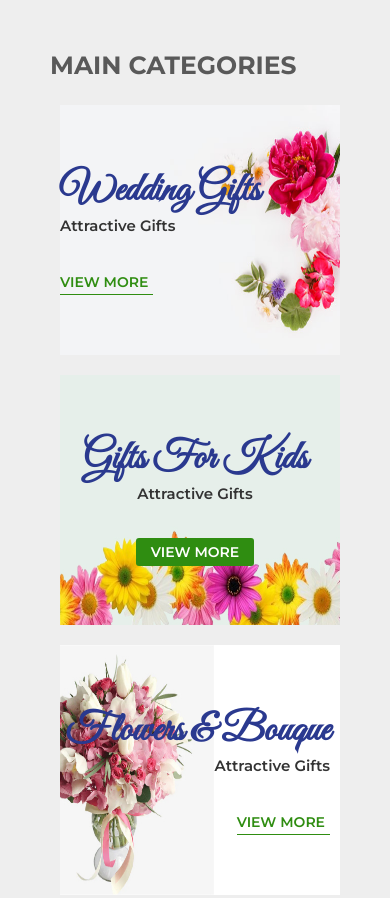
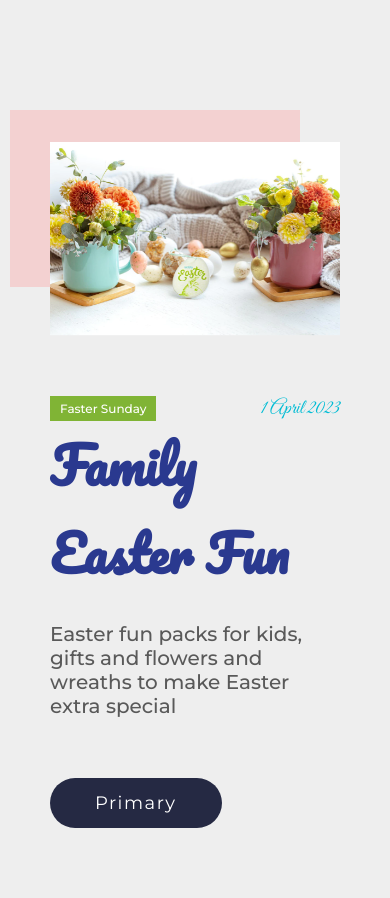
Before and after one commit to RejownAhmed/htmlComponent, a plain HTML site: page index.html in a window 390 px wide. Shown: the top 898 px of the page. Drawn offline with Linux system fonts and the light colour scheme; a web font is replaced by a local one.

Commit message:
All Finished

```diff
--- a/css/style.css
+++ b/css/style.css
@@ -1,4 +1,5 @@
 @import url('https://fonts.googleapis.com/css2?family=Montserrat:wght@200;300;400;500;600;700;800;900&family=Roboto:wght@300;400;500;700;900&display=swap&family=Great+Vibes&display=swap');
+@import url('https://fonts.googleapis.com/css2?family=Pacifico&display=swap');
 
 /*==> default styling starts */
 html,  *, *:before, *:after {
@@ -31,7 +32,6 @@ a,
 a:hover,
 a:focus,
 a:active {
-    display: block;
     text-decoration: none;
     outline: none;
     color: inherit;
@@ -54,37 +54,129 @@ section{
     align-items: center;
     padding: 50px;
 }
-
-.w-100{
-    width: 100% !important;
-}
 .section-title{
     font-size: 25px;
     font-weight: 700;
     text-transform: uppercase;
     margin-bottom: 25px;
 }
+
+/* Hero Section Design Starts  */
 .hero-section{
+    display: grid;
+    margin-top: 100px;
+    grid-template-columns: repeat(2, 1fr);
+    gap: 50px;
+    grid-column-gap: 100px;
+    width: 100%;
+}
+.hero-section__image{
+    max-width: 680px;
+    display: block;
+}
+.hero-section__image:before {
+    content: "";
+    position: absolute;
+    top: -40px;
+    left: -40px;
+    width: 100%;
+    height: 90%;
+    background-color: #f3d1d1;
+}
+
+.hero-section__image img{
+    width: 100%;
+    animation: float 3s ease-in-out infinite;
+    -webkit-animation: float 3s ease-in-out infinite;
+}
+.hero-section__content-subtitle{
     display: -ms-flexbox;
     display: flex;
     justify-content: space-between;
-    align-items: center;
-    width: 100%;
 }
-.hero-section__image{
-    width: 500px;
+.hero-section__content-subtitle h3 {
+    font-size: 12px;
+    padding: 5px 10px;
+    background: #80b435;
+    color: #fff;
+    font-weight: 500;
 }
-.hero-section__image img{
-    width: 100%;
-    height: auto;
+.hero-section__content-subtitle .date{
+    font-family: 'Great Vibes', cursive;
+    font-size: 20px;
+    text-transform: capitalize;
+    color: #00bcd4;
 }
-.hero-section__content__small-heading{
-    display: -ms-flexbox;
-    display: flex;
-    width: 100%;
-    justify-content: space-between;
+.hero-section__content-title{
+    font-size: 50px;
+    font-family: 'Pacifico', cursive;
+    margin-bottom: 25px;
+    color: #2a398f;
+}
+.hero-section__content-text{
+    font-size: 20px;
+    font-weight: 500;
 }
 
+.hero-section__content-button {
+    background: #252943;
+    border: none;
+    color: #fff;
+    margin-top: 100px;
+    line-height: 50px;
+    height: 50px;
+    padding: 0 40px;
+    border-radius: 25px;
+    letter-spacing: 1.5px;
+    display: inline-block;
+    font-size: 16px;
+    transition: all 0.3s linear;
+    -moz-transition: all 0.3s linear;
+    -webkit-transition: all 0.3s linear;
+    /* animation: float 3s ease-in-out infinite;
+    -webkit-animation: float 3s ease-in-out infinite; */
+}
+.hero-section__content-button:hover {
+    background: #e31837;
+    color: #fff;
+}
+@media only screen and (max-width: 1100px) {
+    .hero-section__content-title{
+        font-size: 45px;
+        margin-bottom: 15px;
+    }
+    .hero-section__content-text{
+        font-size: 16px;
+    }
+    .hero-section__content-button {
+        margin-top: 60px;
+        line-height: 45px;
+        height: 45px;
+        padding: 0 35px;
+        font-size: 15px;
+    }
+}
+@media only screen and (max-width: 992px) {
+    .hero-section{
+        grid-template-columns: repeat(1, 1fr);
+    }
+    .hero-section__content-title{
+        font-size: 50px;
+        margin-bottom: 25px;
+    }
+    .hero-section__content-text{
+        font-size: 20px;
+    }
+    .hero-section__content-button {
+        margin-top: 60px;
+        line-height: 50px;
+        height: 50px;
+        padding: 0 45px;
+        font-size: 18px;
+    }
+}
+
+/* Categories Design Starts  */
 .main-categories-section__categories{
     display: grid;
     grid-template-columns: repeat(3, 1fr);
@@ -196,8 +288,6 @@ section{
 .categories__item-button:hover::before{
     width: 100%;
 }
-
-
 
 /*= Products Carousel Section  =*/
 .product_carousel__product-item{
@@ -441,3 +531,33 @@ section{
 .product_carousel__product-item:hover .product_carousel__product-item__content__personalize {
 	bottom: 8%;
 }
+
+@-webkit-keyframes float {
+    0% {
+      /* box-shadow: 0 5px 15px 0px rgba(0, 0, 0, 0.3); */
+      transform: translatey(0px);
+    }
+    50% {
+      /* box-shadow: 0 25px 15px 0px rgba(0, 0, 0, 0.1); */
+      transform: translatey(-10px);
+    }
+    100% {
+      /* box-shadow: 0 5px 15px 0px rgba(0, 0, 0, 0.3); */
+      transform: translatey(0px);
+    }
+  }
+
+  @keyframes float {
+    0% {
+      /* box-shadow: 0 5px 15px 0px rgba(0, 0, 0, 0.3); */
+      transform: translatey(0px);
+    }
+    50% {
+      /* box-shadow: 0 25px 15px 0px rgba(0, 0, 0, 0.1); */
+      transform: translatey(-10px);
+    }
+    100% {
+      /* box-shadow: 0 5px 15px 0px rgba(0, 0, 0, 0.3); */
+      transform: translatey(0px);
+    }
+  }
--- a/index.html
+++ b/index.html
@@ -16,6 +16,25 @@
 
     <div class="container">
 
+
+        <section class="hero-section">
+            <div class="hero-section__image">
+                <img src="./images/7.webp" alt="Easter fun with flowers from Freepik">
+            </div>
+            <div class="hero-section__content">
+                <div class="hero-section__content-subtitle">
+                    <h3>Faster Sunday</h3>
+                    <div class="date">1 april 2023</div>
+                </div>
+                <h2 class="hero-section__content-title">
+                    Family Easter Fun
+                </h2>
+                <p class="hero-section__content-text">
+                    Easter fun packs for kids, gifts and flowers and wreaths to make Easter extra special
+                </p>
+                <a href="#" class="hero-section__content-button">Primary</a>
+            </div>
+        </section>
 
         <section class="main-main-categories-section__categories-section">
             <div class="section-title">Main Categories</div>
@@ -47,7 +66,7 @@
             </div>
         </section>
 
-        <section class="popular-products-section w-100">
+        <section class="popular-products-section">
             <div class="section-title">Popular Products</div>
             <div class="product_carousel">
                 <div>
```
Also changed, not shown: demo.html (+3 -13 lines), images/7.jpg (added), images/7.webp (added).
